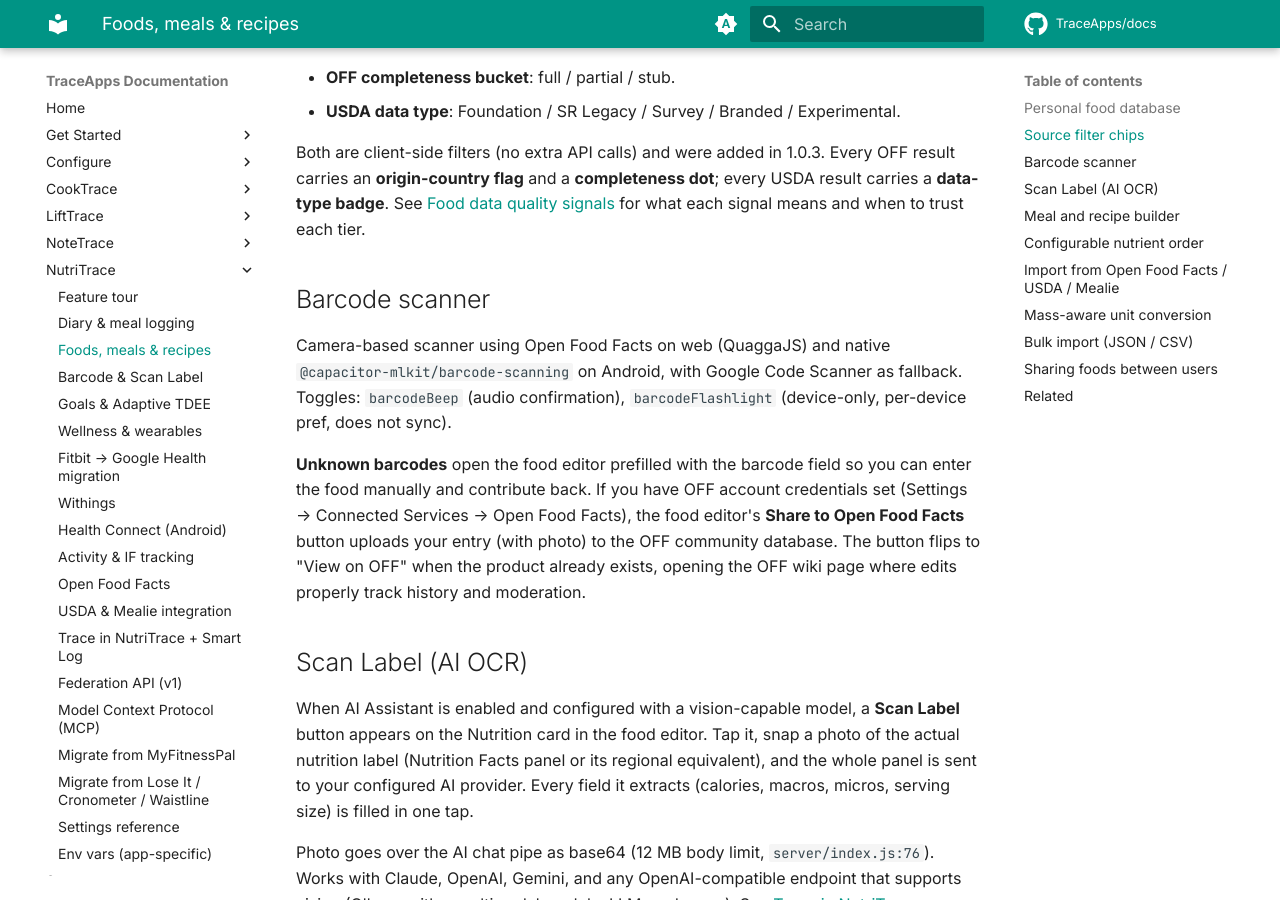
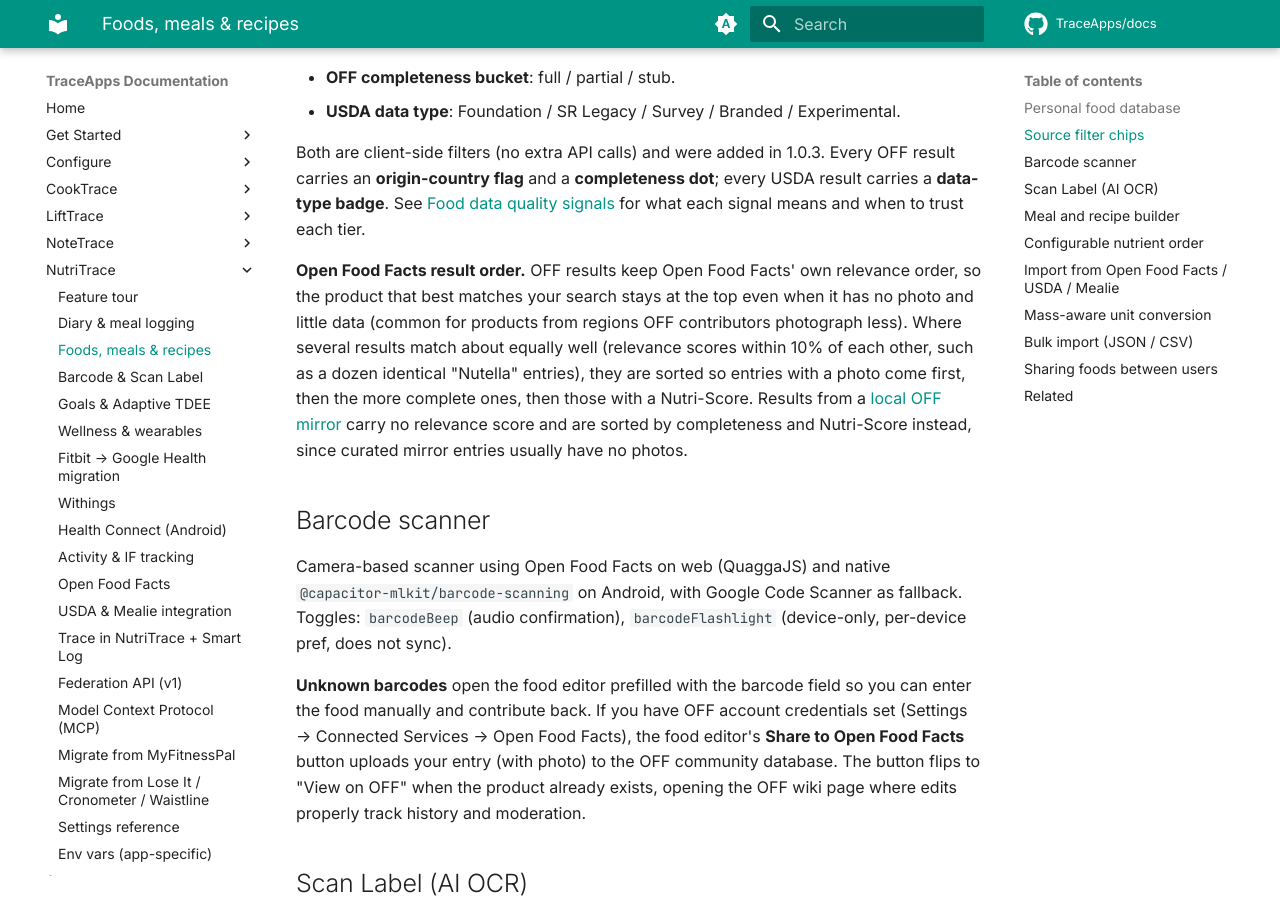
Before and after one commit to TraceApps/docs, an MkDocs documentation site: the page built from docs/nutritrace/foods.md, in a window 1280 px wide and 900 px high, scrolled down 1305 px. Built offline with MkDocs 1.6.1 and Material for MkDocs 9.7.7, drawn with Linux system fonts in a browser that asks for light colours; comment, search, counter and statistics services are not loaded.

Commit message:
docs(nutritrace) OFF search result order, layout lines in Diagnostic Mode logs
(cherry picked from commit 68788b6d3515c800750c8162d843ba8cc646ab42)

```diff
--- a/docs/nutritrace/foods.md
+++ b/docs/nutritrace/foods.md
@@ -28,6 +28,8 @@ Across the top of the picker: **Local / OFF (Open Food Facts) / USDA / Mealie /
 - **USDA data type**: Foundation / SR Legacy / Survey / Branded / Experimental.
 
 Both are client-side filters (no extra API calls) and were added in 1.0.3. Every OFF result carries an **origin-country flag** and a **completeness dot**; every USDA result carries a **data-type badge**. See [Food data quality signals](../reference/food-data-quality.md) for what each signal means and when to trust each tier.
+
+**Open Food Facts result order.** OFF results keep Open Food Facts' own relevance order, so the product that best matches your search stays at the top even when it has no photo and little data (common for products from regions OFF contributors photograph less). Where several results match about equally well (relevance scores within 10% of each other, such as a dozen identical "Nutella" entries), they are sorted so entries with a photo come first, then the more complete ones, then those with a Nutri-Score. Results from a [local OFF mirror](off.md) carry no relevance score and are sorted by completeness and Nutri-Score instead, since curated mirror entries usually have no photos.
 
 ## Barcode scanner
 
```
Also changed, not shown: docs/nutritrace/settings.md (+2 -0 lines).
